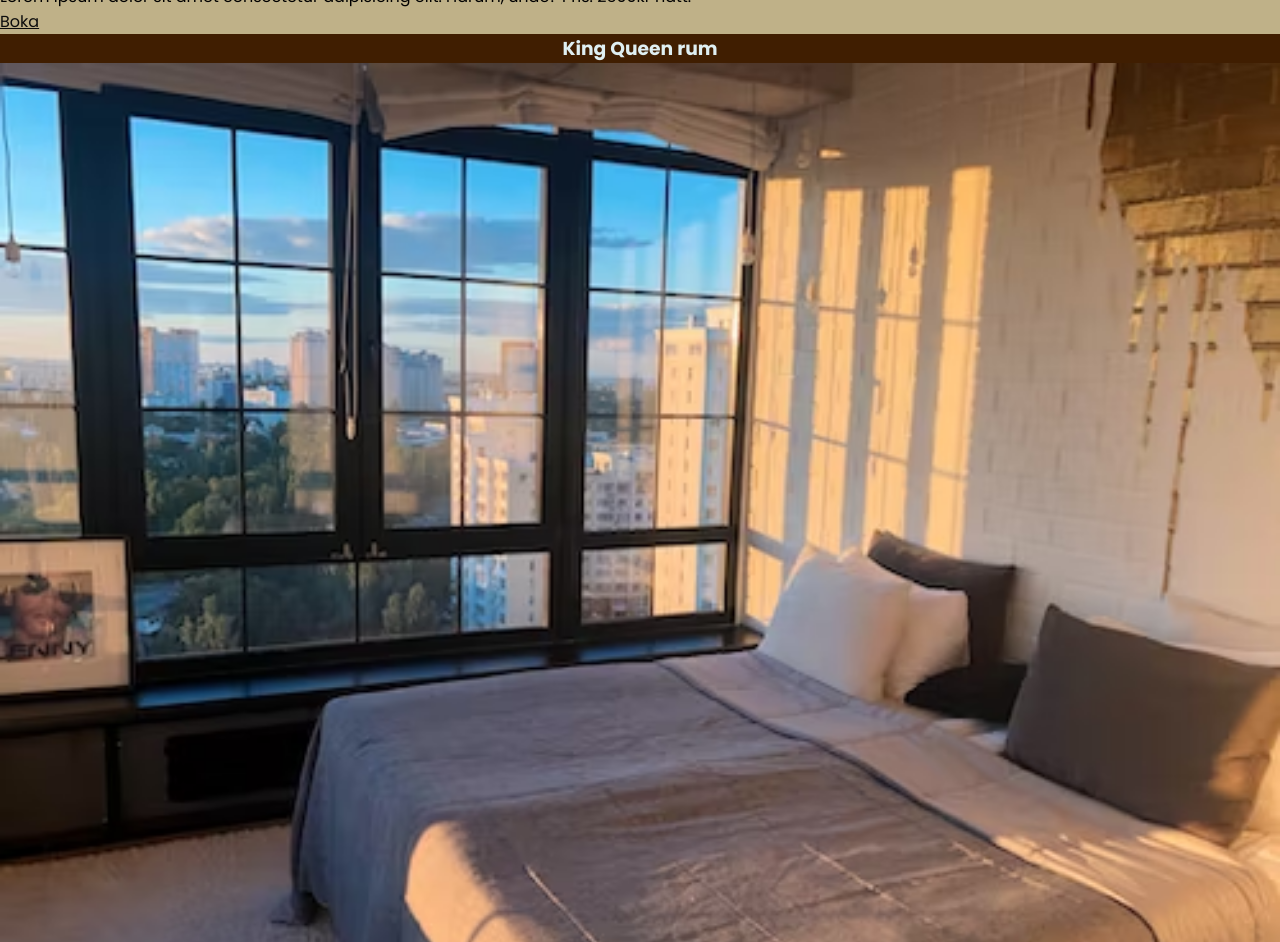
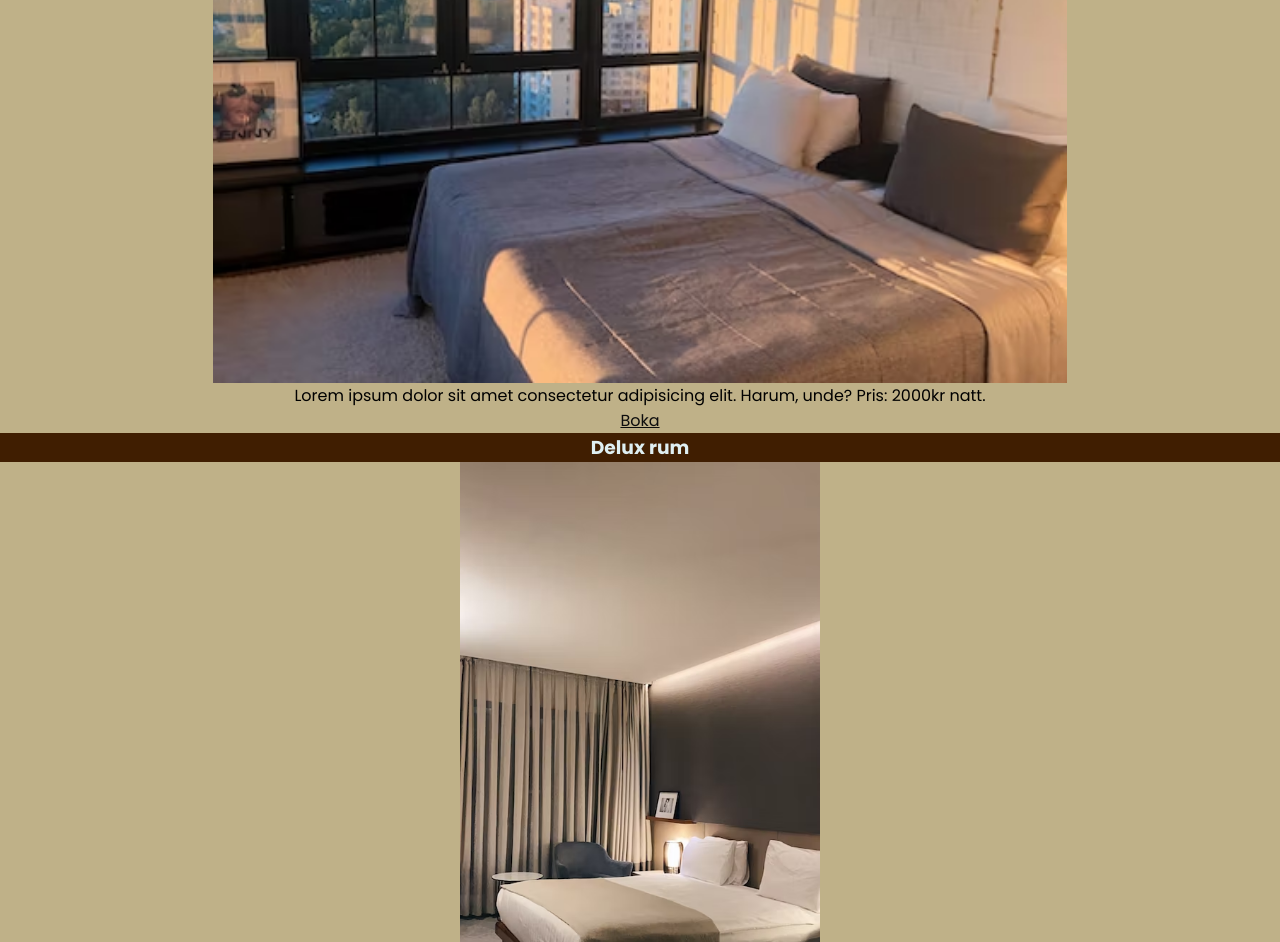
Before and after one commit to ViktorStrand2001/Project-Hotell, a plain HTML site: page HotelRoom.html in a window 1280 px wide. Shown: the part 1100-2042 px from the top of the page. Drawn offline with Linux system fonts and the light colour scheme.

Commit message:
ändring i css bild storlek

```diff
--- a/HotelRoom.css
+++ b/HotelRoom.css
@@ -27,12 +27,22 @@ section{
     position: relative;
 }
 
+section p{
+    text-align: center;
+}
+
+section a{
+    display: flex;
+    justify-content: center;
+}
+
 a{
   color: #0D0D0D;
 }
 
 img {
     width: 100%;
+    max-height: 80vh;
     height: auto;
     object-fit: contain;
     display: flex;
--- a/index.css
+++ b/index.css
@@ -33,16 +33,18 @@ header a {
 
 /*resten*/
 img{
-    width: 100%;
+    background-color: #BFB188;
+    max-height: 80vh;
+    object-fit: contain;
+    width: 100vw;
     height: auto;
-    object-fit: contain;
     display: flex;
     float: inline-end;
 }
 
 section {
     background-color: #BFB188;
-    width: 100vw;
+    width: 100%;
     height: auto;
     align-items: center;
     justify-content: center;
```
